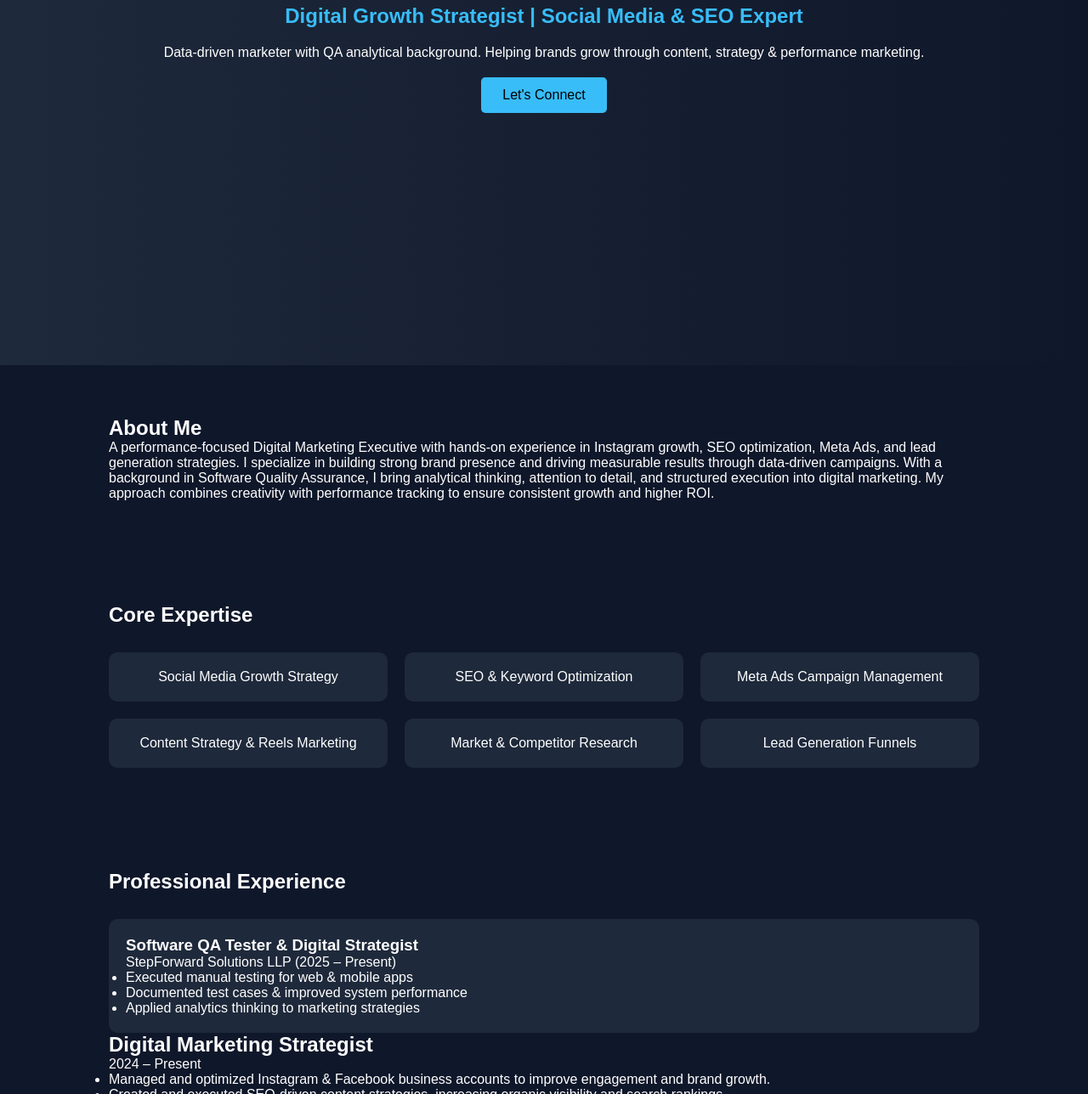
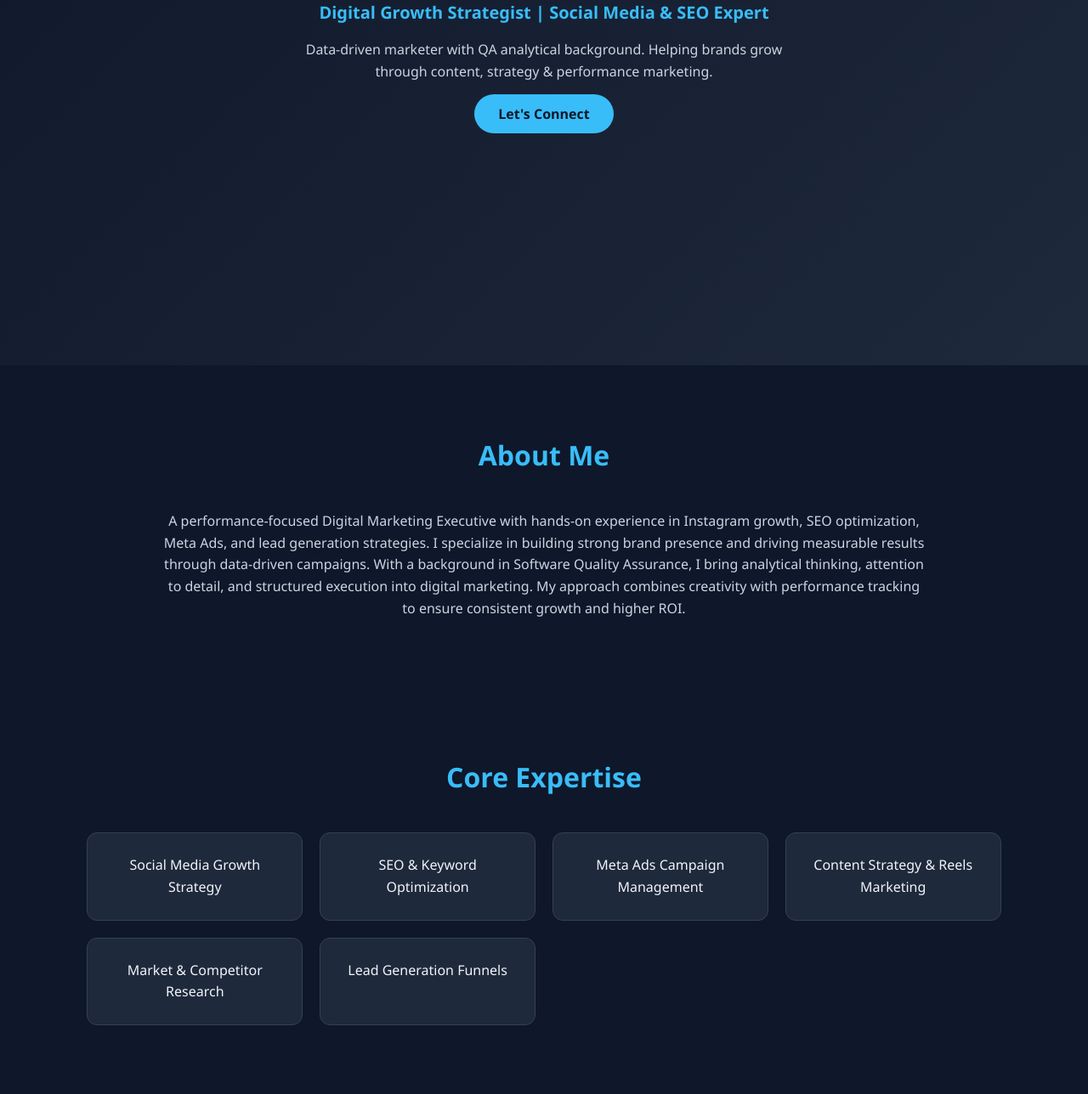
Before and after one commit to 012345679/rohitkauraniportfolio.github.io, a plain HTML site: page index.html in a window 1280 px wide. Shown: the part 370-1658 px from the top of the page at 85% size. Drawn offline with Linux system fonts and the light colour scheme.

Commit message:
Refactor CSS styles for better design and responsiveness
Updated styles for various elements including body, hero section, buttons, and cards. Improved responsiveness and visual design.

```diff
--- a/style.css
+++ b/style.css
@@ -1,84 +1,167 @@
-*{
-    margin:0;
-    padding:0;
-    box-sizing:border-box;
-    font-family: Arial, sans-serif;
+/* RESET */
+* {
+    margin: 0;
+    padding: 0;
+    box-sizing: border-box;
+    font-family: 'Segoe UI', sans-serif;
 }
 
-body{
-    background:#0f172a;
-    color:white;
+body {
+    background-color: #0f172a;
+    color: #f1f5f9;
+    line-height: 1.6;
 }
 
-section{
-    padding:60px 10%;
+/* HERO SECTION */
+.hero {
+    height: 100vh;
+    background: linear-gradient(135deg, #0f172a, #1e293b);
+    display: flex;
+    justify-content: center;
+    align-items: center;
+    text-align: center;
+    padding: 20px;
 }
 
-.hero{
-    height:100vh;
-    display:flex;
-    justify-content:center;
-    align-items:center;
-    text-align:center;
-    background: linear-gradient(to right, #1e293b, #0f172a);
+.hero h1 {
+    font-size: 48px;
+    margin-bottom: 10px;
+    color: #ffffff;
 }
 
-.hero h1{
-    font-size:50px;
+.hero h2 {
+    font-size: 20px;
+    color: #38bdf8;
+    margin-bottom: 15px;
 }
 
-.hero h2{
-    margin:20px 0;
-    color:#38bdf8;
+.hero p {
+    max-width: 600px;
+    margin: auto;
+    margin-bottom: 25px;
+    color: #cbd5e1;
 }
 
-.btn{
-    display:inline-block;
-    padding:12px 25px;
-    background:#38bdf8;
-    color:black;
-    text-decoration:none;
-    border-radius:5px;
-    margin-top:20px;
-    transition:0.3s;
+.btn {
+    padding: 12px 28px;
+    background-color: #38bdf8;
+    color: #0f172a;
+    text-decoration: none;
+    border-radius: 30px;
+    font-weight: bold;
+    transition: 0.3s ease;
 }
 
-.btn:hover{
-    background:#0ea5e9;
+.btn:hover {
+    background-color: #0ea5e9;
+    transform: scale(1.05);
 }
 
-.card-container{
-    display:grid;
-    grid-template-columns:repeat(auto-fit,minmax(250px,1fr));
-    gap:20px;
-    margin-top:30px;
+/* SECTIONS */
+section {
+    padding: 80px 8%;
 }
 
-.card{
-    background:#1e293b;
-    padding:20px;
-    border-radius:10px;
-    text-align:center;
-    transition:0.3s;
+section h2 {
+    text-align: center;
+    margin-bottom: 40px;
+    font-size: 32px;
+    color: #38bdf8;
 }
 
-.card:hover{
-    background:#334155;
+/* ABOUT */
+.about p {
+    max-width: 900px;
+    margin: auto;
+    text-align: center;
+    color: #cbd5e1;
 }
 
-.exp-box{
-    margin-top:30px;
-    background:#1e293b;
-    padding:20px;
-    border-radius:10px;
+/* SERVICES */
+.card-container {
+    display: grid;
+    grid-template-columns: repeat(auto-fit, minmax(250px, 1fr));
+    gap: 20px;
 }
 
-.project-box{
-    margin-top:20px;
+.card {
+    background-color: #1e293b;
+    padding: 25px;
+    text-align: center;
+    border-radius: 12px;
+    transition: 0.3s ease;
+    border: 1px solid #334155;
 }
 
-footer{
-    text-align:center;
-    padding:20px;
-    background:#1e293b;
+.card:hover {
+    background-color: #334155;
+    transform: translateY(-5px);
 }
+
+/* EXPERIENCE */
+.exp-box,
+.experience-card {
+    background-color: #1e293b;
+    padding: 25px;
+    border-radius: 12px;
+    margin-bottom: 25px;
+    border: 1px solid #334155;
+}
+
+.exp-box h3,
+.experience-card h2 {
+    color: #ffffff;
+    margin-bottom: 8px;
+}
+
+.exp-box p,
+.duration {
+    color: #94a3b8;
+    margin-bottom: 15px;
+}
+
+.exp-box ul,
+.experience-card ul {
+    padding-left: 20px;
+}
+
+.exp-box li,
+.experience-card li {
+    margin-bottom: 10px;
+    color: #cbd5e1;
+}
+
+/* TOOLS */
+.tools p {
+    text-align: center;
+    max-width: 800px;
+    margin: auto;
+    color: #cbd5e1;
+}
+
+/* CONTACT */
+.contact p {
+    text-align: center;
+    margin-bottom: 10px;
+    color: #cbd5e1;
+}
+
+/* FOOTER */
+footer {
+    background-color: #0f172a;
+    text-align: center;
+    padding: 20px;
+    border-top: 1px solid #334155;
+    color: #94a3b8;
+}
+
+/* RESPONSIVE */
+@media (max-width: 768px) {
+    .hero h1 {
+        font-size: 32px;
+    }
+
+    .hero h2 {
+        font-size: 16px;
+    }
+}
```
